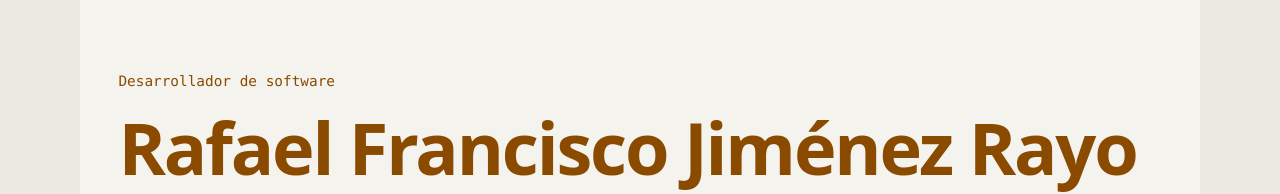
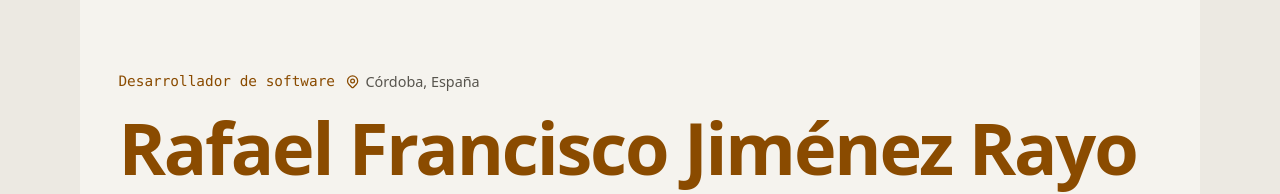
Before and after one commit to Sinbelisk/portfolio, a React (Vite) app: page / in a window 1280 px wide. Shown: the part 122-316 px from the top of the page. Built offline with nearby package versions, Linux system fonts and the light colour scheme.

Commit message:
location and fixes

```diff
--- a/src/Components/sections/Introduction.tsx
+++ b/src/Components/sections/Introduction.tsx
@@ -1,6 +1,9 @@
 import type { Profile } from "../../Data/types";
+import { getIcon } from "../../Data/api";
 import AvailabilityBadge from "../ui/AvailabilityBadge";
 import styles from "../../Styles/Components/sections/Introduction.module.css";
+
+const LocationIcon = getIcon("location");
 
 interface IntroductionProps {
   profile: Profile;
@@ -8,11 +11,21 @@ interface IntroductionProps {
 }
 
 function Introduction({ profile, available }: IntroductionProps) {
-  const { name, role, tagline } = profile;
+  const { name, role, tagline, location } = profile;
 
   return (
     <section id="home" className={styles.section}>
-      <p className={styles.eyebrow}>{role}</p>
+      <div className={styles.roleRow}>
+        <p className={styles.eyebrow}>{role}</p>
+        <p className={styles.location}>
+          <LocationIcon
+            className={styles.locationIcon}
+            aria-hidden
+            focusable={false}
+          />
+          {location}
+        </p>
+      </div>
       <h1 className={styles.name}>{name}</h1>
       <p className={styles.tagline}>{tagline}</p>
       <div className={styles.actions}>
@@ -22,7 +35,7 @@ function Introduction({ profile, available }: IntroductionProps) {
         <a className={styles.secondary} href="#contact">
           Contacto
         </a>
-        <AvailabilityBadge available={available} />
+        <AvailabilityBadge available={available} className={styles.availability} />
       </div>
     </section>
   );
--- a/src/Components/ui/AvailabilityBadge.tsx
+++ b/src/Components/ui/AvailabilityBadge.tsx
@@ -2,13 +2,14 @@ import styles from "../../Styles/Components/ui/AvailabilityBadge.module.css";
 
 interface AvailabilityBadgeProps {
   available: boolean;
+  className?: string;
 }
 
-function AvailabilityBadge({ available }: AvailabilityBadgeProps) {
+function AvailabilityBadge({ available, className }: AvailabilityBadgeProps) {
   if (!available) return null;
 
   return (
-    <span className={styles.badge}>
+    <span className={className ? `${styles.badge} ${className}` : styles.badge}>
       <span className={styles.dot} aria-hidden />
       Disponible para trabajar
     </span>
--- a/src/Data/iconsMap.ts
+++ b/src/Data/iconsMap.ts
@@ -26,6 +26,7 @@ import {
   SiTypescript,
   SiVite,
 } from "react-icons/si";
+import { TbMapPin } from "react-icons/tb";
 
 // Plain registry of every icon used on the site: normalized name -> icon.
 // Consume it through `getIcon` in `Data/api.ts`, never import this directly.
@@ -57,4 +58,5 @@ export const iconMap: Record<string, IconType> = {
   mysql: SiMysql,
   sql: GrOracle,
   codeberg: SiCodeberg,
+  location: TbMapPin,
 };
--- a/src/Data/records.ts
+++ b/src/Data/records.ts
@@ -18,6 +18,7 @@ export const profile: Profile = {
     "Actualmente estoy abierto a nuevas oportunidades. Si buscas un desarrollador para tu equipo, escríbeme.",
   socialMessage: "Puedes ver más de mi código y trabajo en:",
   email: "rafjimray21y@proton.me",
+  location: "Córdoba, España",
   repoUrl: "https://codeberg.org/Sinbelisk/portfolio",
 };
 
--- a/src/Data/types.ts
+++ b/src/Data/types.ts
@@ -10,6 +10,7 @@ export interface Profile {
   contactMessage: string;
   socialMessage: string;
   email: string;
+  location: string;
   repoUrl: string;
 }
 
--- a/src/Styles/Components/sections/Introduction.module.css
+++ b/src/Styles/Components/sections/Introduction.module.css
@@ -10,6 +10,29 @@
   margin: 0;
   font-family: var(--font-mono);
   font-size: 0.9rem;
+  color: var(--accent-intro);
+}
+
+.roleRow {
+  display: flex;
+  flex-wrap: wrap;
+  align-items: center;
+  gap: 0.6rem;
+}
+
+.location {
+  display: inline-flex;
+  align-items: center;
+  gap: 0.35rem;
+  margin: 0;
+  font-size: 0.9rem;
+  color: var(--text-muted);
+}
+
+.locationIcon {
+  flex-shrink: 0;
+  width: 0.95rem;
+  height: 0.95rem;
   color: var(--accent-intro);
 }
 
@@ -66,3 +89,9 @@
     border-color: var(--accent-intro);
   }
 }
+
+@media (max-width: 600px) {
+  .availability {
+    order: -1;
+  }
+}
--- a/src/Styles/Components/ui/Section.module.css
+++ b/src/Styles/Components/ui/Section.module.css
@@ -36,6 +36,7 @@
 
   &::before {
     content: "";
+    flex-shrink: 0;
     width: 0.6rem;
     height: 0.6rem;
     border-right: 3px solid var(--accent);
```
